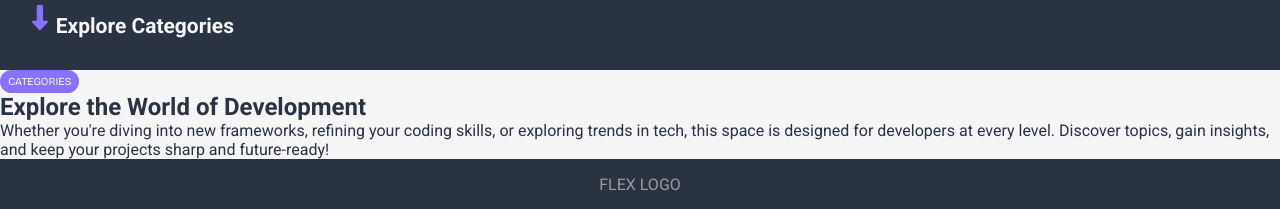
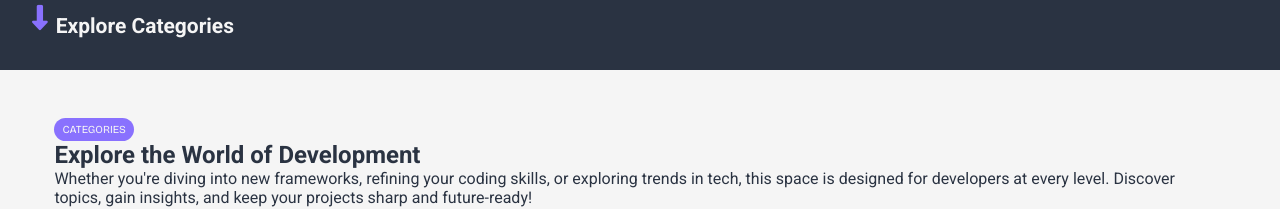
Before and after one commit to 4Practica/devCorner, a React (Vite) app: page / in a window 1280 px wide. Shown: the part 719-928 px from the top of the page. Built offline with nearby package versions, Linux system fonts and the light colour scheme.

Commit message:
:sparkles: Creates global spacing and app padding

```diff
--- a/src/js/views/Home/Home.tsx
+++ b/src/js/views/Home/Home.tsx
@@ -7,16 +7,10 @@ import React from 'react'
 export const Home = () => {
   return (
     <React.Fragment>
-      <AppContainer
-        elementType='section'
-        bgColor={BG_STYLES_CLASSES.DARK}
-      >
+      <AppContainer elementType='section' bgColor={BG_STYLES_CLASSES.DARK}>
         <Hero />
       </AppContainer>
-      <AppContainer
-        elementType='section'
-        bgColor={BG_STYLES_CLASSES.LIGHT}
-      >
+      <AppContainer padding={true} elementType='section' bgColor={BG_STYLES_CLASSES.LIGHT}>
         <Categories />
       </AppContainer>
     </React.Fragment>
```
